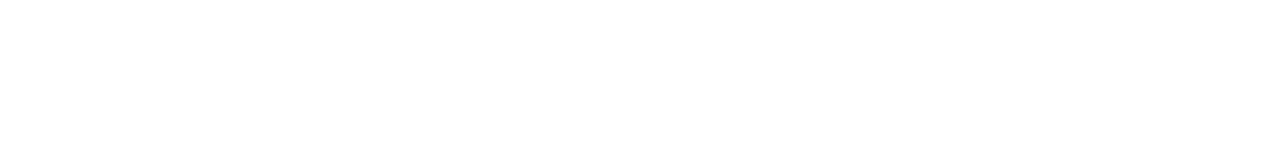
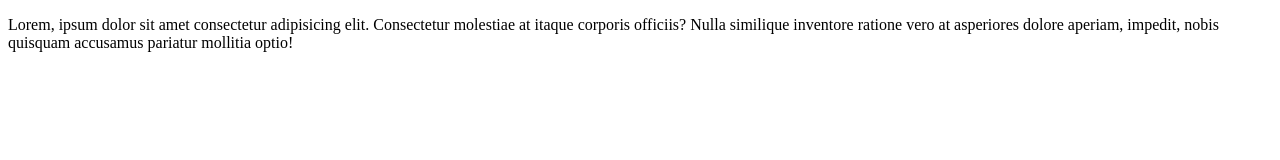
Before and after one commit to Carlo10K/example-proyects, a plain HTML site: page index.html in a window 1280 px wide. Drawn offline with Linux system fonts and the light colour scheme.

Commit message:
Agregagando un parrafo

```diff
--- a/index.html
+++ b/index.html
@@ -5,6 +5,7 @@
     <meta http-equiv="X-UA-Compatible" content="IE=edge">
     <meta name="viewport" content="width=device-width, initial-scale=1.0">
     <title>Document</title>
+    <p>Lorem, ipsum dolor sit amet consectetur adipisicing elit. Consectetur molestiae at itaque corporis officiis? Nulla similique inventore ratione vero at asperiores dolore aperiam, impedit, nobis quisquam accusamus pariatur mollitia optio!</p>
 </head>
 <body>
 
```
